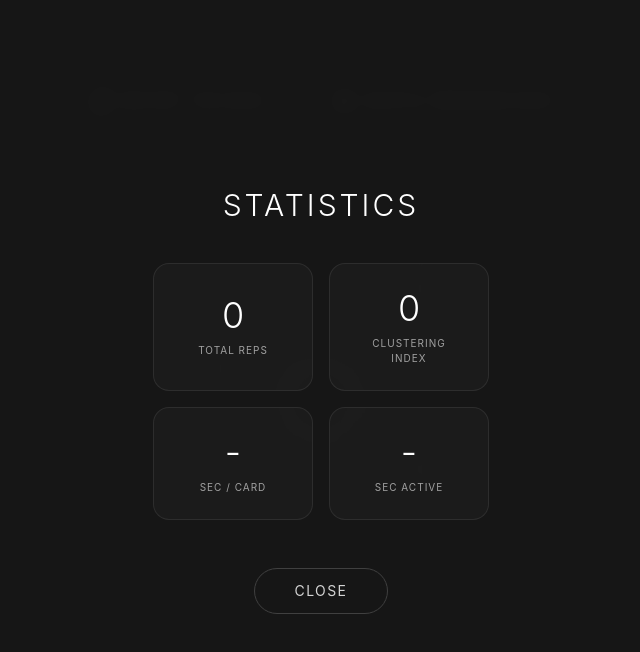
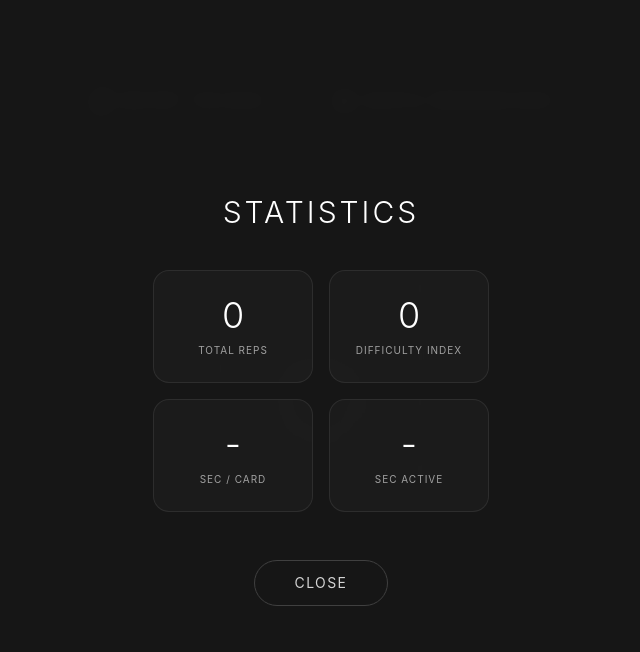
Before and after one commit to leonrode/deck-of-cards, a React (Vite) app: page / in a window 1280 px wide. Both pictures are taken after a click on the button 46 px from the left and 46 px from the top of the page. Shown: the top 652 px of the page, without its empty margins (319-959 px from the left). Built offline with nearby package versions, Linux system fonts and the light colour scheme.

Commit message:
clustering index -> difficulty index

```diff
--- a/src/App.jsx
+++ b/src/App.jsx
@@ -202,13 +202,13 @@ export default function DeckWorkout() {
             </div>
 
             <div className="flex flex-col items-center justify-center p-6 bg-neutral-800/40 border border-neutral-700/50 rounded-2xl"
-            onClick={() => setExpandedStat('clusteringIndex')}
+            onClick={() => setExpandedStat('difficultyIndex')}
             >
               <span className="text-4xl font-light text-white mb-2">
-                {/* Insert Cards/Min Variable */}
+
                 {clusteringIndex(reps)}
               </span>
-              <span className="text-[10px] tracking-widest uppercase text-neutral-400 text-center">Clustering Index</span>
+              <span className="text-[10px] tracking-widest uppercase text-neutral-400 text-center">Difficulty Index</span>
             </div>
 
             <div className="flex flex-col items-center justify-center p-6 bg-neutral-800/40 border border-neutral-700/50 rounded-2xl"
@@ -241,7 +241,7 @@ export default function DeckWorkout() {
         ) : (<>
           <h2 className="text-2xl font-light tracking-widest uppercase mb-6 text-white">
             {expandedStat === 'totalReps' && 'Cumulative Reps'}
-            {expandedStat === 'clusteringIndex' && 'Clustering Index'}
+            {expandedStat === 'difficultyIndex' && 'Difficulty Index'}
             {expandedStat === 'secPerCard' && 'Seconds Per Card'}
             {expandedStat === 'secActive' && 'Work Intensity'}
           </h2>
@@ -249,7 +249,7 @@ export default function DeckWorkout() {
           <p className="text-sm font-light tracking-widest text-neutral-400 text-center mb-6 ">
             {expandedStat === "totalReps" && "Track the total reps completed as you progress through the deck."}
             {expandedStat === "secPerCard" && "How many seconds are you spending per card?"}
-            {expandedStat === "clusteringIndex" && "See the reps for each card you did"}
+            {expandedStat === "difficultyIndex" && "How hard was this set of cards? A higher index value means more high-rep cards came your way quickly"}
           </p>
 
           <div className="w-[90%] max-w-md h-64 bg-neutral-800/40 border border-neutral-700/50 rounded-xl flex items-center justify-center mb-8">
```
